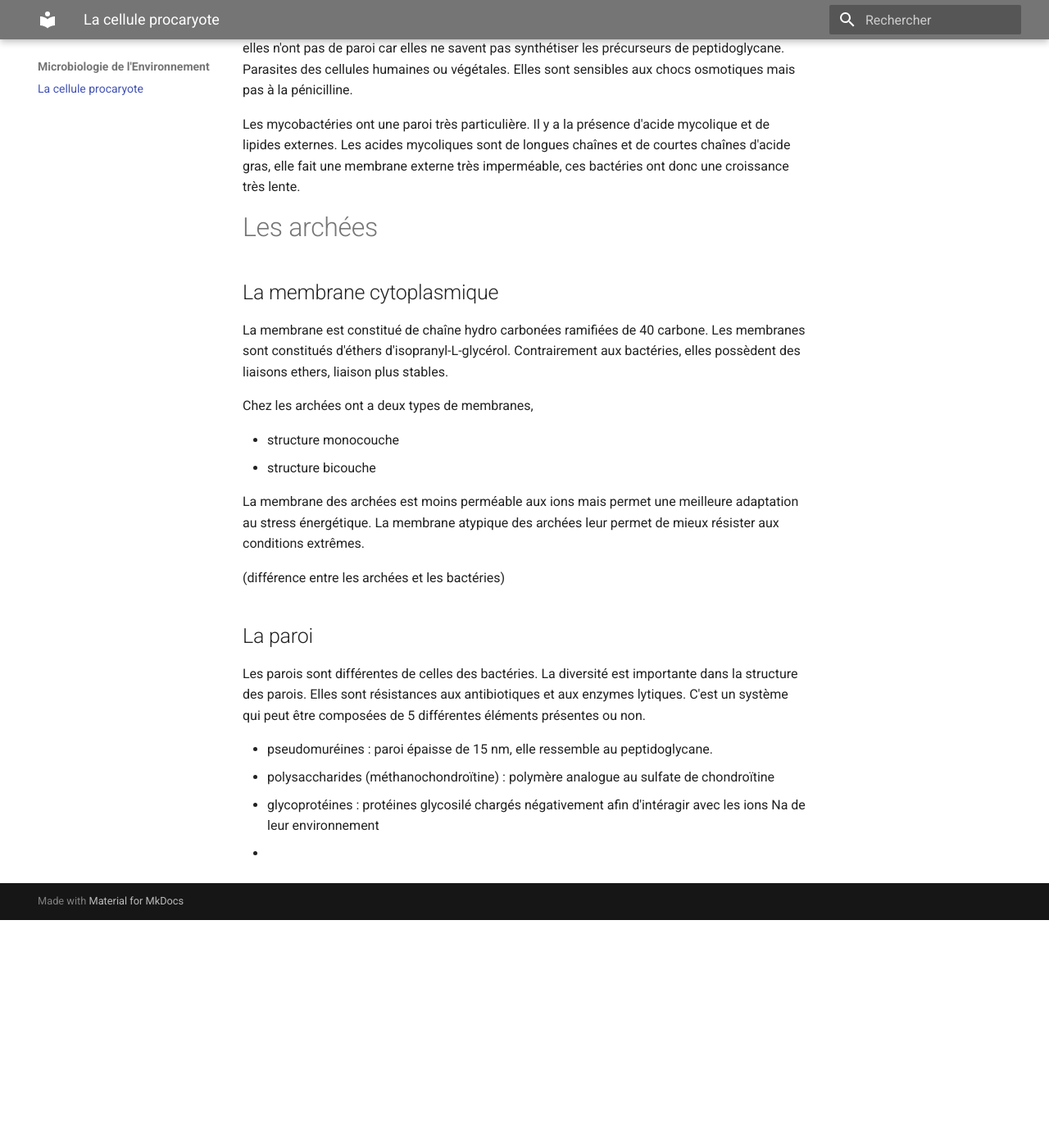
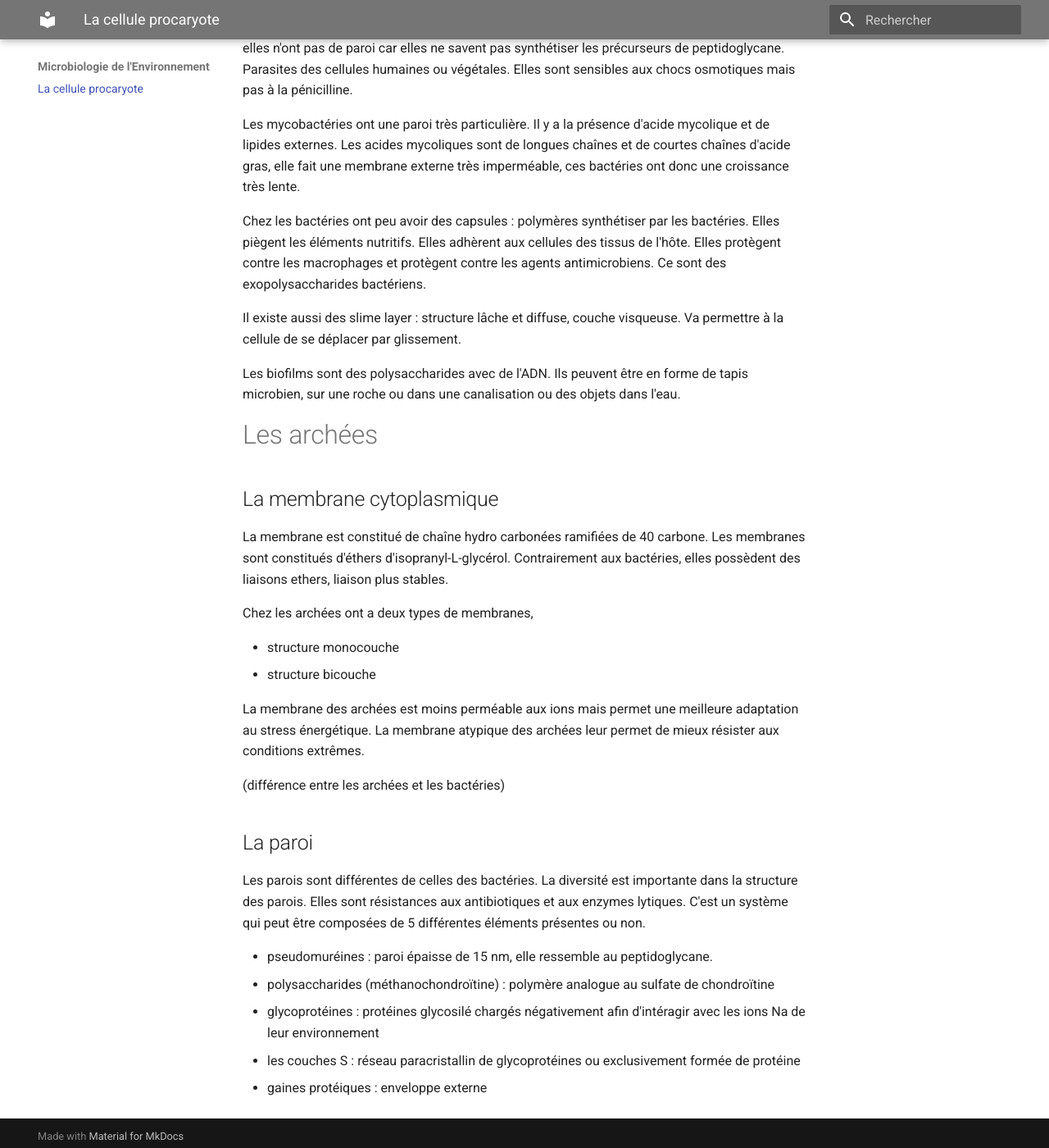
Before and after one commit to Lizeem/L3STcours, an MkDocs documentation site: the page built from Docs/Microbiologie de l'Environnement/Le cellule procaryote.md, in a window 1280 px wide and 1400 px high, scrolled down 3314 px. Shown: the whole window at 82% size. Built offline with MkDocs 1.6.1 and Material for MkDocs 9.7.7, drawn with Linux system fonts in a browser that asks for light colours; before the commit the page ends 4436 px from its top, so only the background shows below that.

Commit message:
Update la cellule procaryote

```diff
--- a/Docs/Microbiologie de l'Environnement/Le cellule procaryote.md
+++ b/Docs/Microbiologie de l'Environnement/Le cellule procaryote.md
@@ -86,6 +86,12 @@ Les mycoplasmes proviennent de la classe des mollicutes. Ces bactéries sont pl
 
 Les mycobactéries ont une paroi très particulière. Il y a la présence d'acide mycolique et de lipides externes. Les acides mycoliques sont de longues chaînes et de courtes chaînes d'acide gras, elle fait une membrane externe très imperméable, ces bactéries ont donc une croissance très lente.
 
+Chez les bactéries ont peu avoir des capsules : polymères synthétiser par les bactéries. Elles piègent les éléments nutritifs. Elles adhèrent aux cellules des tissus de l'hôte. Elles protègent contre les macrophages et protègent contre les agents antimicrobiens. Ce sont des exopolysaccharides bactériens.
+
+Il existe aussi des slime layer : structure lâche et diffuse, couche visqueuse. Va permettre à la cellule de se déplacer par glissement.
+
+Les biofilms sont des polysaccharides avec de l'ADN. Ils peuvent être en forme de tapis microbien, sur une roche ou dans une canalisation ou des objets dans l'eau.
+
 # Les archées
 
 ## La membrane cytoplasmique
@@ -108,4 +114,5 @@ Les parois sont différentes de celles des bactéries. La diversité est importa
 - pseudomuréines : paroi épaisse de 15 nm, elle ressemble au peptidoglycane.
 - polysaccharides (méthanochondroïtine) : polymère analogue au sulfate de chondroïtine
 - glycoprotéines : protéines glycosilé chargés négativement afin d'intéragir avec les ions Na de leur environnement
--
+- les couches S : réseau paracristallin de glycoprotéines ou exclusivement formée de protéine
+- gaines protéiques : enveloppe externe
```
